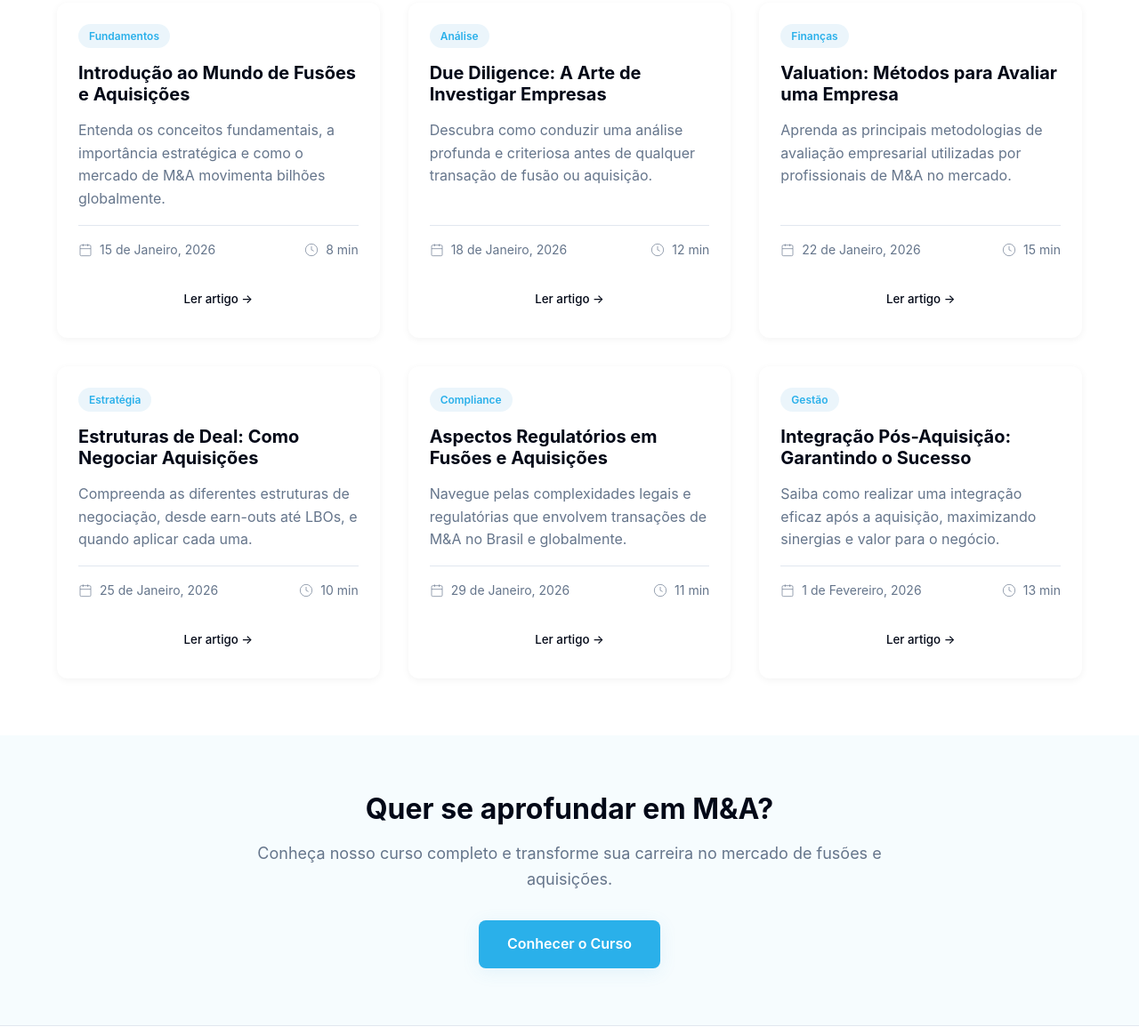
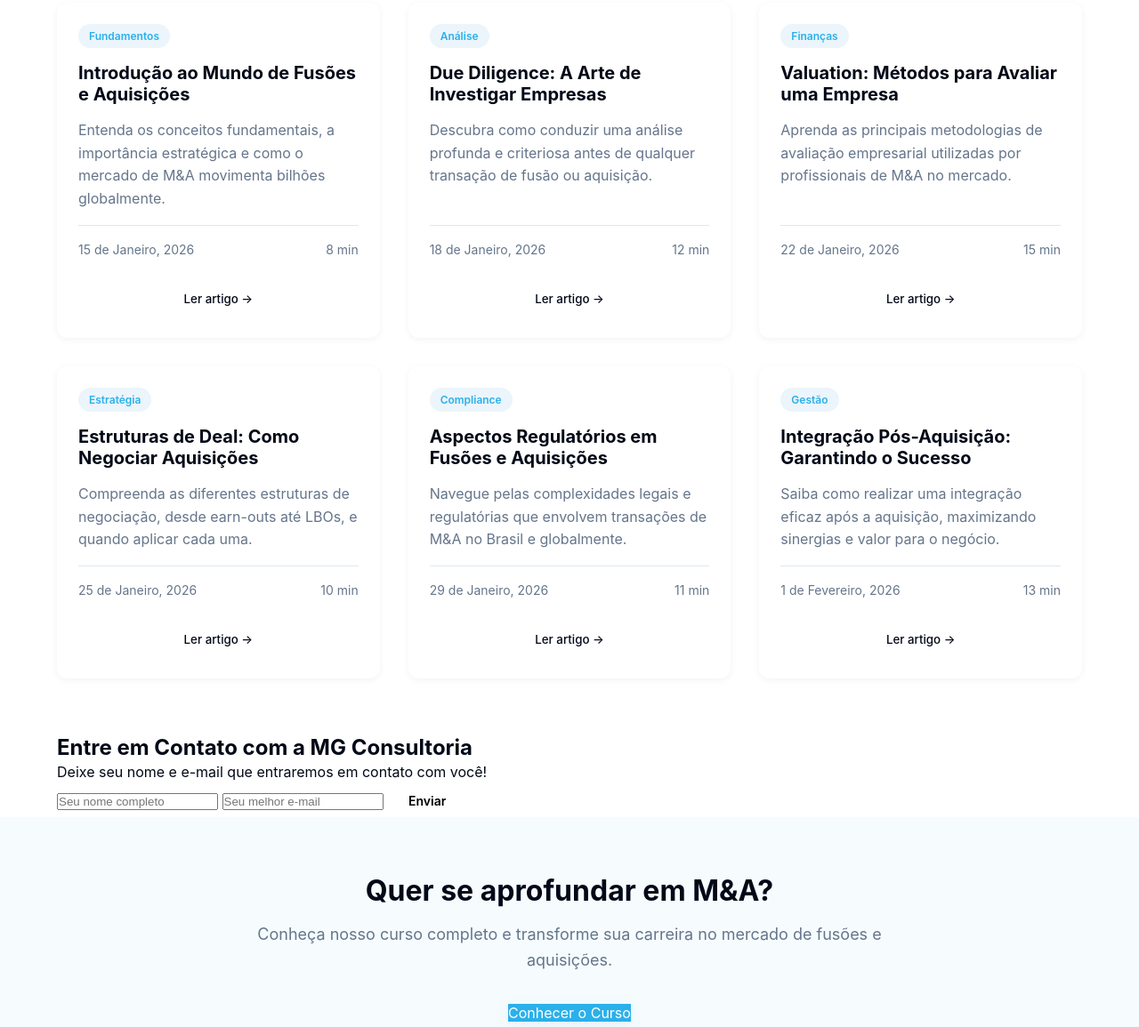
Before and after one commit to pjconsultorialtdaa-source/mg-consultoria, a plain HTML site: page index.html in a window 1280 px wide. Shown: the part 526-1681 px from the top of the page at 89% size. Drawn offline with Linux system fonts and the light colour scheme.

Commit message:
Update index.html

```diff
--- a/index.html
+++ b/index.html
@@ -8,24 +8,21 @@
     <link rel="stylesheet" href="mg.css">
 </head>
 <body>
+
     <!-- Header -->
     <header class="header">
         <div class="container">
             <div class="header-content">
                 <a href="index-html.html" class="logo">
-                    <div class="logo-icon">
-                        <span>MG</span>
-                    </div>
+                    <div class="logo-icon"><span>MG</span></div>
                     <span class="logo-text">MG Consultoria</span>
                 </a>
-
                 <nav class="nav">
                     <a href="index-html.html#sobre" class="nav-link">Sobre o curso</a>
                     <a href="index-html.html#conteudo" class="nav-link">Conteúdo</a>
                     <a href="blog-html.html" class="nav-link">Blog</a>
                     <a href="index-html.html#contato" class="nav-link">Contato</a>
                 </nav>
-
                 <button class="mobile-menu" onclick="toggleMenu()">
                     <svg width="24" height="24" fill="none" stroke="currentColor" viewBox="0 0 24 24">
                         <path stroke-linecap="round" stroke-linejoin="round" stroke-width="2" d="M4 6h16M4 12h16M4 18h16"/>
@@ -54,7 +51,6 @@
     <section class="blog-articles">
         <div class="container">
             <div class="articles-grid">
-                <!-- Article 1 -->
                 <article class="article-card">
                     <div class="article-content">
                         <span class="article-category">Fundamentos</span>
@@ -63,26 +59,13 @@
                             Entenda os conceitos fundamentais, a importância estratégica e como o mercado de M&A movimenta bilhões globalmente.
                         </p>
                         <div class="article-meta">
-                            <div class="meta-item">
-                                <svg width="16" height="16" fill="none" stroke="currentColor" viewBox="0 0 24 24">
-                                    <rect x="3" y="4" width="18" height="18" rx="2" ry="2"/>
-                                    <path d="M16 2v4M8 2v4M3 10h18"/>
-                                </svg>
-                                <span>15 de Janeiro, 2026</span>
-                            </div>
-                            <div class="meta-item">
-                                <svg width="16" height="16" fill="none" stroke="currentColor" viewBox="0 0 24 24">
-                                    <circle cx="12" cy="12" r="10"/>
-                                    <path d="M12 6v6l4 2"/>
-                                </svg>
-                                <span>8 min</span>
-                            </div>
+                            <div class="meta-item"><span>15 de Janeiro, 2026</span></div>
+                            <div class="meta-item"><span>8 min</span></div>
                         </div>
                     </div>
-                    <button class="article-btn">Ler artigo →</button>
+                    <button class="article-btn" onclick="alert('Em breve este artigo estará disponível!')">Ler artigo →</button>
                 </article>
 
-                <!-- Article 2 -->
                 <article class="article-card">
                     <div class="article-content">
                         <span class="article-category">Análise</span>
@@ -91,26 +74,13 @@
                             Descubra como conduzir uma análise profunda e criteriosa antes de qualquer transação de fusão ou aquisição.
                         </p>
                         <div class="article-meta">
-                            <div class="meta-item">
-                                <svg width="16" height="16" fill="none" stroke="currentColor" viewBox="0 0 24 24">
-                                    <rect x="3" y="4" width="18" height="18" rx="2" ry="2"/>
-                                    <path d="M16 2v4M8 2v4M3 10h18"/>
-                                </svg>
-                                <span>18 de Janeiro, 2026</span>
-                            </div>
-                            <div class="meta-item">
-                                <svg width="16" height="16" fill="none" stroke="currentColor" viewBox="0 0 24 24">
-                                    <circle cx="12" cy="12" r="10"/>
-                                    <path d="M12 6v6l4 2"/>
-                                </svg>
-                                <span>12 min</span>
-                            </div>
+                            <div class="meta-item"><span>18 de Janeiro, 2026</span></div>
+                            <div class="meta-item"><span>12 min</span></div>
                         </div>
                     </div>
-                    <button class="article-btn">Ler artigo →</button>
+                    <button class="article-btn" onclick="alert('Em breve este artigo estará disponível!')">Ler artigo →</button>
                 </article>
 
-                <!-- Article 3 -->
                 <article class="article-card">
                     <div class="article-content">
                         <span class="article-category">Finanças</span>
@@ -119,26 +89,13 @@
                             Aprenda as principais metodologias de avaliação empresarial utilizadas por profissionais de M&A no mercado.
                         </p>
                         <div class="article-meta">
-                            <div class="meta-item">
-                                <svg width="16" height="16" fill="none" stroke="currentColor" viewBox="0 0 24 24">
-                                    <rect x="3" y="4" width="18" height="18" rx="2" ry="2"/>
-                                    <path d="M16 2v4M8 2v4M3 10h18"/>
-                                </svg>
-                                <span>22 de Janeiro, 2026</span>
-                            </div>
-                            <div class="meta-item">
-                                <svg width="16" height="16" fill="none" stroke="currentColor" viewBox="0 0 24 24">
-                                    <circle cx="12" cy="12" r="10"/>
-                                    <path d="M12 6v6l4 2"/>
-                                </svg>
-                                <span>15 min</span>
-                            </div>
+                            <div class="meta-item"><span>22 de Janeiro, 2026</span></div>
+                            <div class="meta-item"><span>15 min</span></div>
                         </div>
                     </div>
-                    <button class="article-btn">Ler artigo →</button>
+                    <button class="article-btn" onclick="alert('Em breve este artigo estará disponível!')">Ler artigo →</button>
                 </article>
 
-                <!-- Article 4 -->
                 <article class="article-card">
                     <div class="article-content">
                         <span class="article-category">Estratégia</span>
@@ -147,26 +104,13 @@
                             Compreenda as diferentes estruturas de negociação, desde earn-outs até LBOs, e quando aplicar cada uma.
                         </p>
                         <div class="article-meta">
-                            <div class="meta-item">
-                                <svg width="16" height="16" fill="none" stroke="currentColor" viewBox="0 0 24 24">
-                                    <rect x="3" y="4" width="18" height="18" rx="2" ry="2"/>
-                                    <path d="M16 2v4M8 2v4M3 10h18"/>
-                                </svg>
-                                <span>25 de Janeiro, 2026</span>
-                            </div>
-                            <div class="meta-item">
-                                <svg width="16" height="16" fill="none" stroke="currentColor" viewBox="0 0 24 24">
-                                    <circle cx="12" cy="12" r="10"/>
-                                    <path d="M12 6v6l4 2"/>
-                                </svg>
-                                <span>10 min</span>
-                            </div>
+                            <div class="meta-item"><span>25 de Janeiro, 2026</span></div>
+                            <div class="meta-item"><span>10 min</span></div>
                         </div>
                     </div>
-                    <button class="article-btn">Ler artigo →</button>
+                    <button class="article-btn" onclick="alert('Em breve este artigo estará disponível!')">Ler artigo →</button>
                 </article>
 
-                <!-- Article 5 -->
                 <article class="article-card">
                     <div class="article-content">
                         <span class="article-category">Compliance</span>
@@ -175,26 +119,13 @@
                             Navegue pelas complexidades legais e regulatórias que envolvem transações de M&A no Brasil e globalmente.
                         </p>
                         <div class="article-meta">
-                            <div class="meta-item">
-                                <svg width="16" height="16" fill="none" stroke="currentColor" viewBox="0 0 24 24">
-                                    <rect x="3" y="4" width="18" height="18" rx="2" ry="2"/>
-                                    <path d="M16 2v4M8 2v4M3 10h18"/>
-                                </svg>
-                                <span>29 de Janeiro, 2026</span>
-                            </div>
-                            <div class="meta-item">
-                                <svg width="16" height="16" fill="none" stroke="currentColor" viewBox="0 0 24 24">
-                                    <circle cx="12" cy="12" r="10"/>
-                                    <path d="M12 6v6l4 2"/>
-                                </svg>
-                                <span>11 min</span>
-                            </div>
+                            <div class="meta-item"><span>29 de Janeiro, 2026</span></div>
+                            <div class="meta-item"><span>11 min</span></div>
                         </div>
                     </div>
-                    <button class="article-btn">Ler artigo →</button>
+                    <button class="article-btn" onclick="alert('Em breve este artigo estará disponível!')">Ler artigo →</button>
                 </article>
 
-                <!-- Article 6 -->
                 <article class="article-card">
                     <div class="article-content">
                         <span class="article-category">Gestão</span>
@@ -203,25 +134,27 @@
                             Saiba como realizar uma integração eficaz após a aquisição, maximizando sinergias e valor para o negócio.
                         </p>
                         <div class="article-meta">
-                            <div class="meta-item">
-                                <svg width="16" height="16" fill="none" stroke="currentColor" viewBox="0 0 24 24">
-                                    <rect x="3" y="4" width="18" height="18" rx="2" ry="2"/>
-                                    <path d="M16 2v4M8 2v4M3 10h18"/>
-                                </svg>
-                                <span>1 de Fevereiro, 2026</span>
-                            </div>
-                            <div class="meta-item">
-                                <svg width="16" height="16" fill="none" stroke="currentColor" viewBox="0 0 24 24">
-                                    <circle cx="12" cy="12" r="10"/>
-                                    <path d="M12 6v6l4 2"/>
-                                </svg>
-                                <span>13 min</span>
-                            </div>
+                            <div class="meta-item"><span>1 de Fevereiro, 2026</span></div>
+                            <div class="meta-item"><span>13 min</span></div>
                         </div>
                     </div>
-                    <button class="article-btn">Ler artigo →</button>
+                    <button class="article-btn" onclick="alert('Em breve este artigo estará disponível!')">Ler artigo →</button>
                 </article>
             </div>
+        </div>
+    </section>
+
+    <!-- Mini Formulário -->
+    <section class="mini-form">
+        <div class="container">
+            <h2 class="form-title">Entre em Contato com a MG Consultoria</h2>
+            <p class="form-subtitle">Deixe seu nome e e-mail que entraremos em contato com você!</p>
+            <form id="contactForm" class="form-content">
+                <input type="text" id="nome" name="nome" placeholder="Seu nome completo" required>
+                <input type="email" id="email" name="email" placeholder="Seu melhor e-mail" required>
+                <button type="submit" class="btn">Enviar</button>
+            </form>
+            <p id="mensagem" class="form-message"></p>
         </div>
     </section>
 
@@ -230,10 +163,8 @@
         <div class="container">
             <div class="cta-content">
                 <h2 class="cta-title">Quer se aprofundar em M&A?</h2>
-                <p class="cta-text">
-                    Conheça nosso curso completo e transforme sua carreira no mercado de fusões e aquisições.
-                </p>
-                <a href="index-html.html" class="btn btn-primary btn-large">Conhecer o Curso</a>
+                <p class="cta-text">Conheça nosso curso completo e transforme sua carreira no mercado de fusões e aquisições.</p>
+                <a href="index-html.html" class="btn-primary">Conhecer o Curso</a>
             </div>
         </div>
     </section>
@@ -243,24 +174,31 @@
         <div class="container">
             <div class="footer-content">
                 <div class="footer-logo">
-                    <div class="logo-icon">
-                        <span>MG</span>
-                    </div>
+                    <div class="logo-icon"><span>MG</span></div>
                     <span class="logo-text">MG Consultoria</span>
                 </div>
-                <p class="footer-text">
-                    © 2026 MG Consultoria. Conteúdo educacional sobre M&A.
-                </p>
+                <p class="footer-text">© 2026 MG Consultoria. Conteúdo educacional sobre M&A.</p>
             </div>
         </div>
     </footer>
 
+    <!-- JavaScript -->
     <script>
         function toggleMenu() {
             const nav = document.querySelector('.nav');
             nav.classList.toggle('active');
         }
+
+        document.getElementById('contactForm').addEventListener('submit', function(e) {
+            e.preventDefault();
+            const nome = document.getElementById('nome').value;
+            const email = document.getElementById('email').value;
+            localStorage.setItem('contatoMG', JSON.stringify({ nome, email }));
+            document.getElementById('mensagem').textContent =
+                `Obrigado, ${nome}! Sua solicitação foi registrada. Entraremos em contato em breve.`;
+            this.reset();
+        });
     </script>
+
 </body>
-
 </html>
```
